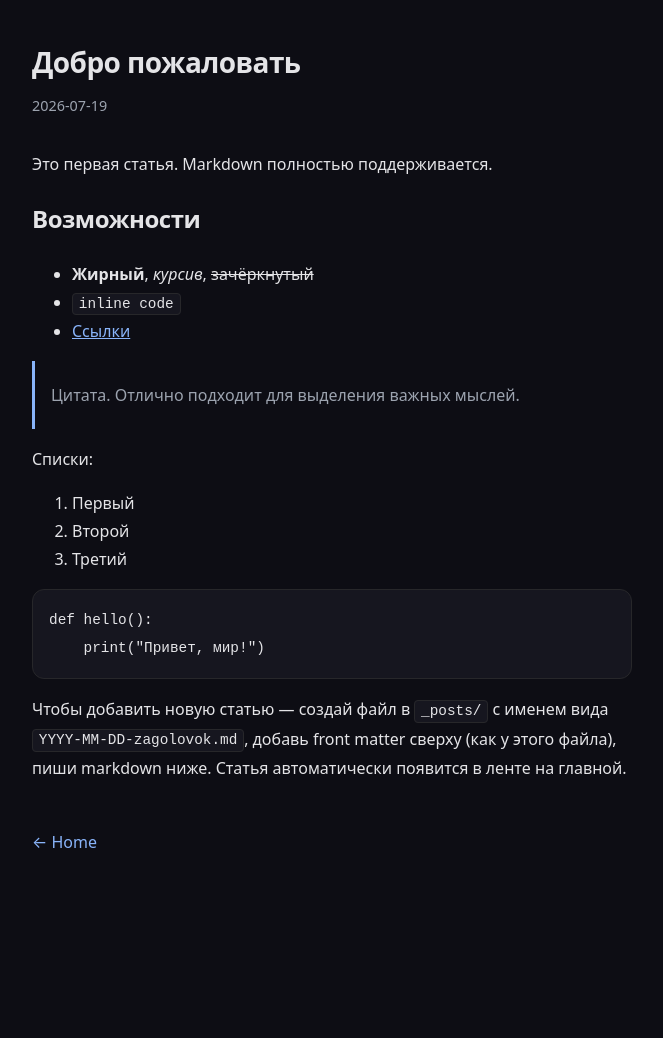
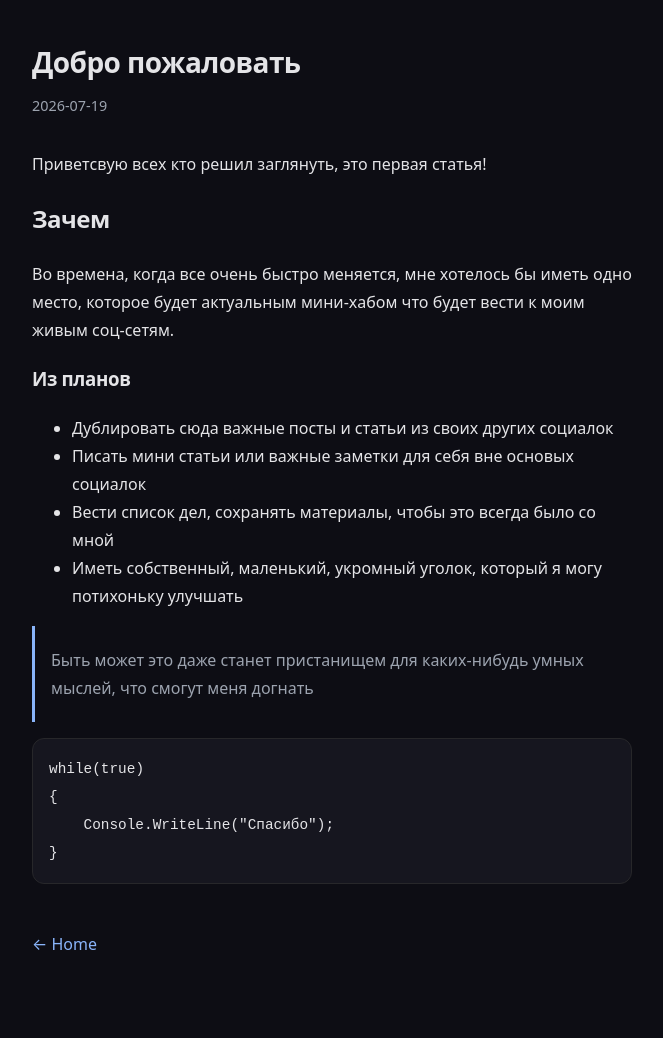
Before and after one commit to Vijorich/SocialLinker, a Jekyll site: the page built from _posts/2026-07-20-welcome.md, in a window 1280 px wide. Shown: the whole page, without its empty margins (308-971 px from the left). Built offline with Jekyll 4.4.1, drawn with Linux system fonts in a browser that asks for light colours; before the commit the page ends 935 px from its top, so only the background shows below that.

Commit message:
Fix links, add first post

````diff
--- a/_data/social.yml
+++ b/_data/social.yml
@@ -9,12 +9,9 @@ items:
   - name: YouTube Second
     url: https://www.youtube.com/@vijorsup
     icon: youtube
-  - name: YouTube Second
-    url: https://www.youtube.com/@vijorsup
-    icon: youtube
   - name: Telegram channel
     url: https://t.me/zerotaste
     icon: telegram
-  - name: VK сообщество
+  - name: VK community
     url: https://vk.ru/vijorich
     icon: vk
--- a/_posts/2026-07-20-welcome.md
+++ b/_posts/2026-07-20-welcome.md
@@ -5,25 +5,23 @@ date: 2026-07-20 00:00:00 +0300
 lang: ru
 ---
 
-Это первая статья. Markdown полностью поддерживается.
+Приветсвую всех кто решил заглянуть, это первая статья!
 
-## Возможности
+## Зачем
 
-- **Жирный**, *курсив*, ~~зачёркнутый~~
-- `inline code`
-- [Ссылки](https://example.com)
+Во времена, когда все очень быстро меняется, мне хотелось бы иметь одно место, которое будет актуальным мини-хабом что будет вести к моим живым соц-сетям.
 
-> Цитата. Отлично подходит для выделения важных мыслей.
+### Из планов
+- Дублировать сюда важные посты и статьи из своих других социалок
+- Писать мини статьи или важные заметки для себя вне основых социалок
+- Вести список дел, сохранять материалы, чтобы это всегда было со мной
+- Иметь собственный, маленький, укромный уголок, который я могу потихоньку улучшать
 
-Списки:
+> Быть может это даже станет пристанищем для каких-нибудь умных мыслей, что смогут меня догнать
 
-1. Первый
-2. Второй
-3. Третий
-
-```python
-def hello():
-    print("Привет, мир!")
+```csharp
+while(true)
+{
+    Console.WriteLine("Спасибо");
+}
 ```
-
-Чтобы добавить новую статью — создай файл в `_posts/` с именем вида `YYYY-MM-DD-zagolovok.md`, добавь front matter сверху (как у этого файла), пиши markdown ниже. Статья автоматически появится в ленте на главной.
````
